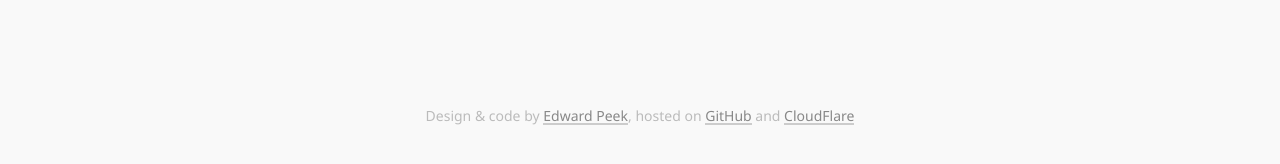
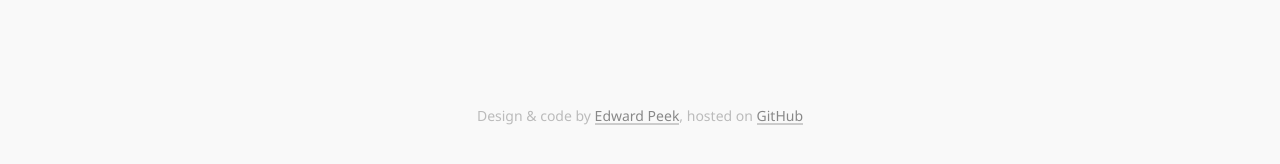
Before and after one commit to edpenz/edpenz.github.io, a Jekyll site: the page built from about.html, in a window 1280 px wide. Shown: the part 725-889 px from the top of the page. Built offline with Jekyll 4.4.1, drawn with Linux system fonts in a browser that asks for light colours.

Commit message:
Removed CloudFlare attribution

```diff
--- a/_includes/footer.html
+++ b/_includes/footer.html
@@ -1,9 +1,8 @@
 <footer class="site-footer">
 
   <span class="small light">
-    Design & code by <a href="/about">Edward Peek</a>,
+    Design &amp; code by <a href="/about">Edward Peek</a>,
     hosted on <a href="https://github.com/edpenz/edpenz.github.io">GitHub</a>
-    and <a href="https://www.cloudflare.com/">CloudFlare</a>
   </span>
 
 </footer>
```
